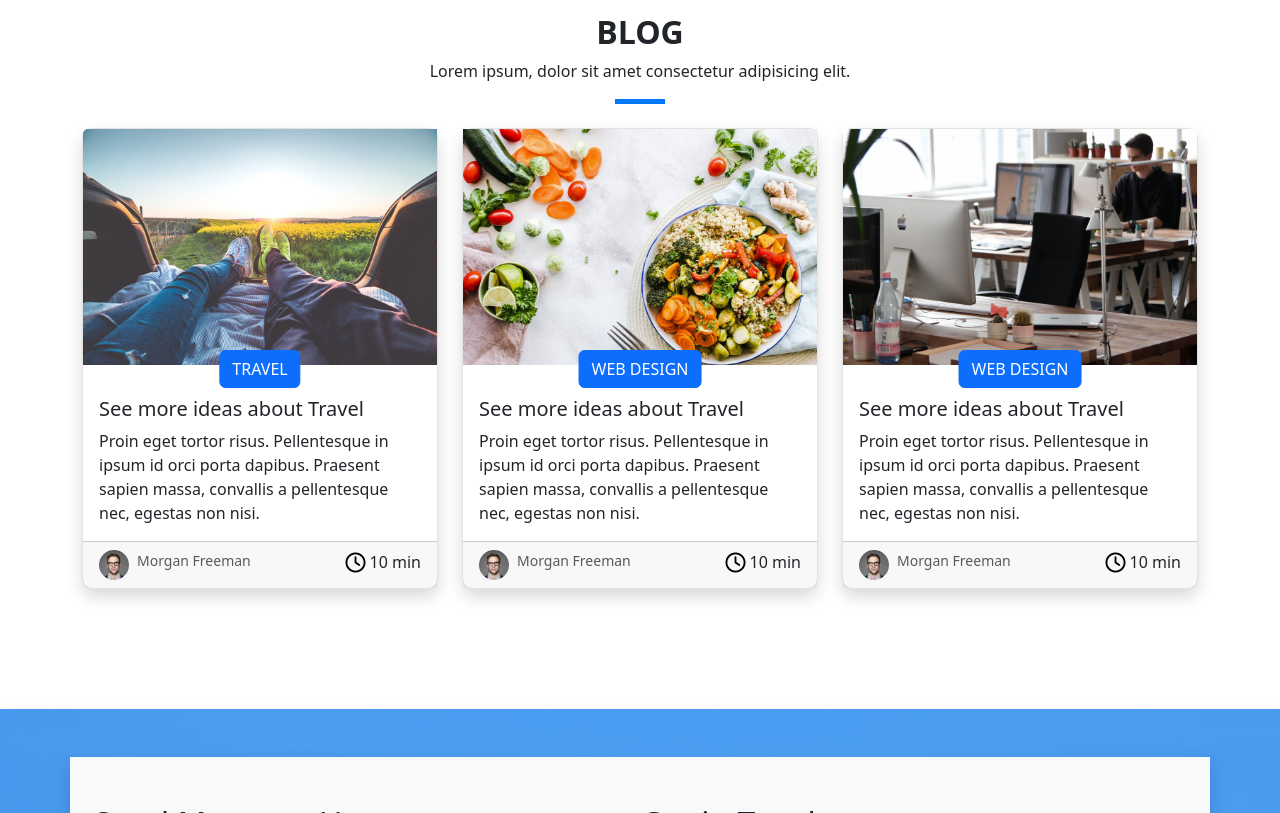
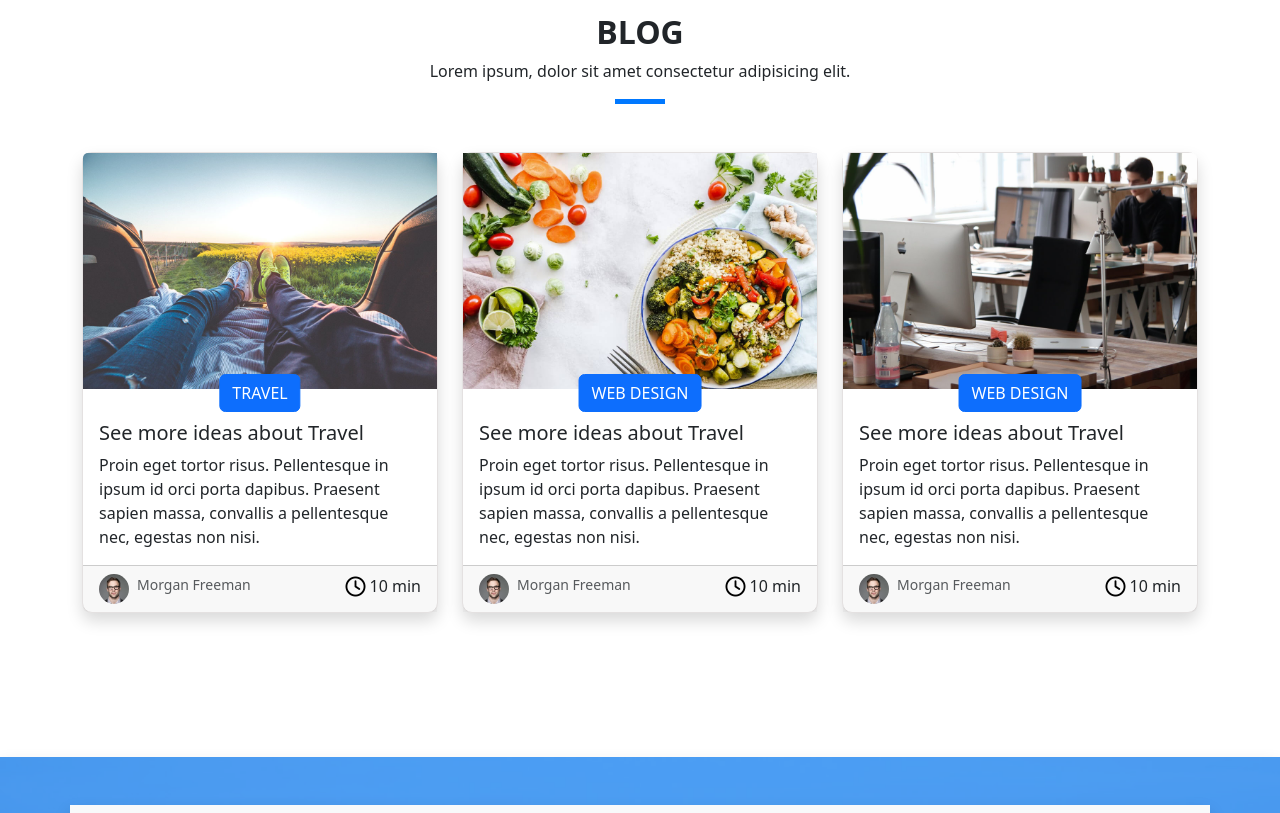
Before and after one commit to MayaSleman/devfolio, a plain HTML site: page index.html in a window 1280 px wide. Shown: the part 4540-5353 px from the top of the page. Drawn offline with nearby package versions, Linux system fonts and the light colour scheme.

Commit message:
myycommmit

```diff
--- a/index.html
+++ b/index.html
@@ -318,7 +318,7 @@
         <div class="line m-auto"></div>
         <div class="container">
           <div class="card-group gap-4">
-            <div class="card shadow my-4">
+            <div class="card shadow my-5">
               <a href="./web.html">  <img src="./assets/images/post-1.jpg" class="card-img-top" alt="post1"></a>
               <div class="card-body">
                 <a href="./web.html" class="btn btn-primary">TRAVEL</a>
@@ -337,7 +337,7 @@
             </div>
               </div>
             </div>
-            <div class="card shadow my-4">
+            <div class="card shadow my-5">
               <a href="./web.html"><img src="./assets/images/post-2.jpg" class="card-img-top" alt="post2"></a>
               <div class="card-body">
                 <a href="./web.html"class="btn btn-primary">WEB DESIGN</a>
@@ -355,7 +355,7 @@
             </div>
               </div>
             </div>
-            <div class="card shadow my-4">
+            <div class="card shadow my-5">
               <a href="./web.html"><img src="./assets/images/post-3.jpg" class="card-img-top" alt="post3"></a>
               <div class="card-body">
                 <a href="./web.html" class="btn btn-primary">WEB DESIGN</a>
```
